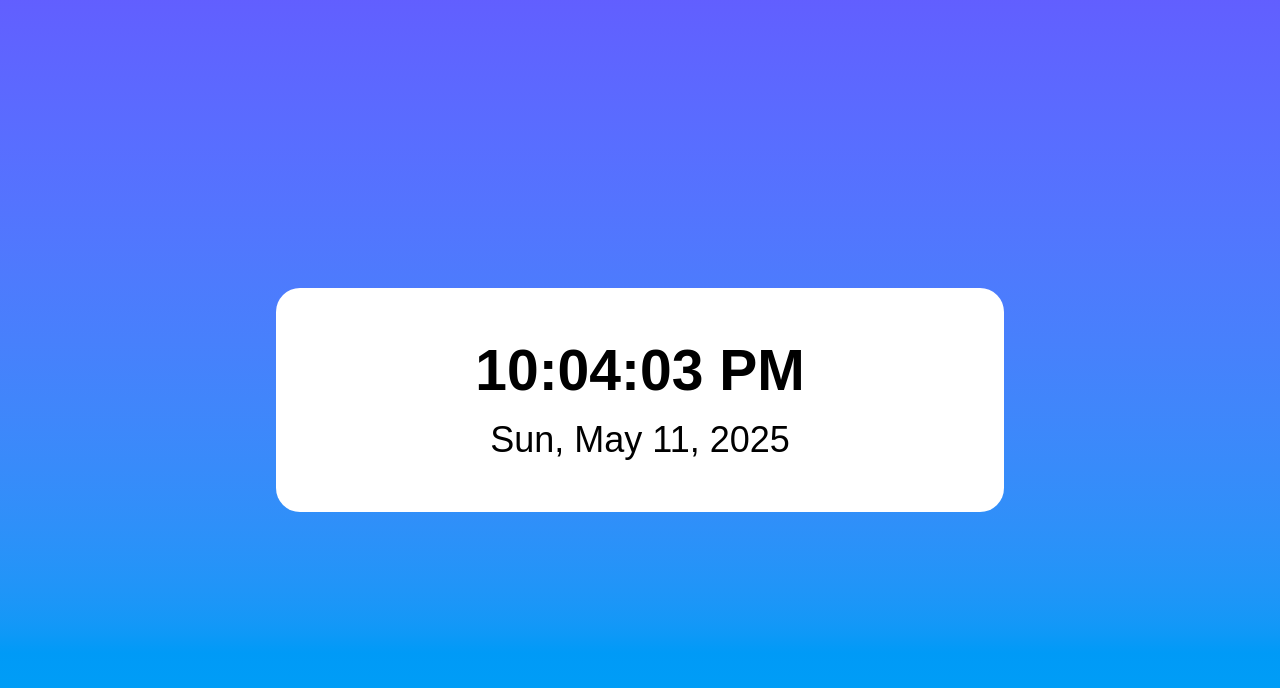
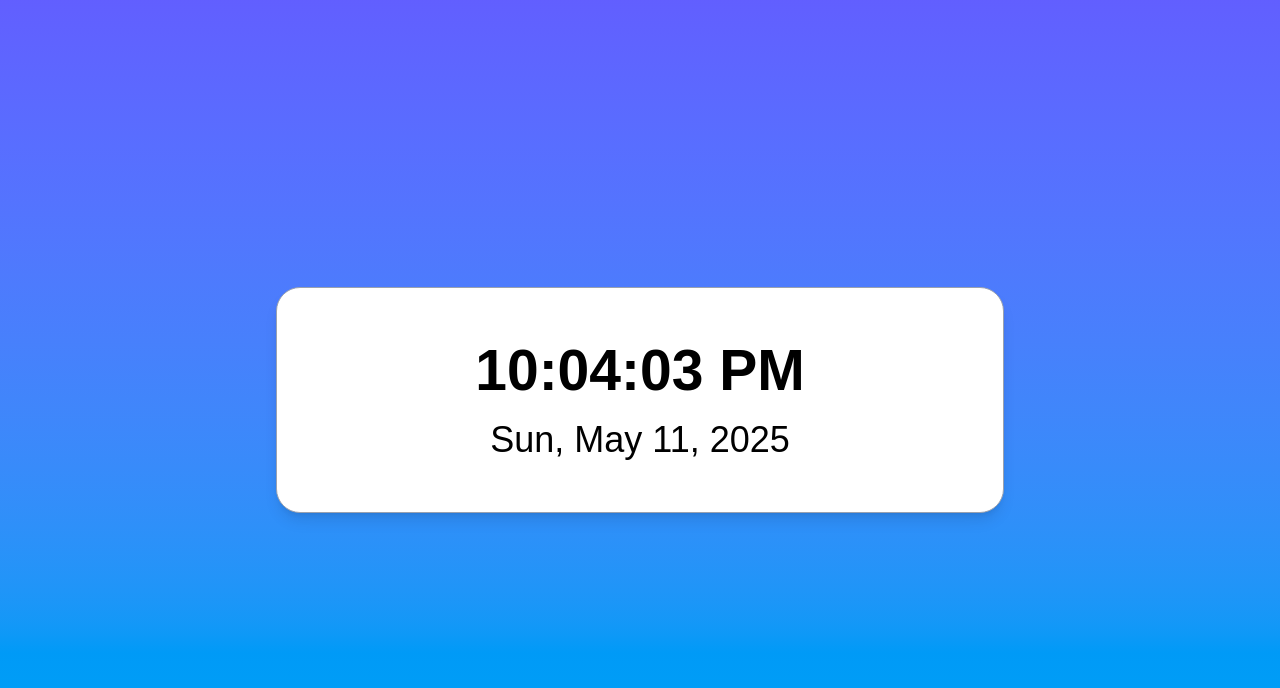
Before and after one commit to Sandydht/jam-digital, a Next.js app: page / in a window 1280 px wide. Shown: the top 688 px of the page. Built offline with nearby package versions, Linux system fonts and the light colour scheme.

Commit message:
feat: update styling

```diff
--- a/src/app/page.tsx
+++ b/src/app/page.tsx
@@ -7,7 +7,7 @@ export default function Home() {
 
   return (
     <div className="w-full h-full min-h-screen max-h-screen flex flex-col items-center justify-center bg-linear-to-t from-sky-500 to-indigo-500 p-[25px]">
-      <div className="w-full h-auto px-[25px] py-[50px] bg-white rounded-[24px] max-w-[728px] flex flex-col items-center justify-center gap-[16px]">
+      <div className="w-full h-auto px-[25px] py-[50px] bg-white rounded-[24px] max-w-[728px] flex flex-col items-center justify-center gap-[16px] shadow-lg border-[1px] border-gray-400">
         <p className="text-center text-[57px] leading-[64px] text-[#000000] font-semibold">
           {currentTime.toLocaleString(DateTime.TIME_WITH_SECONDS)}
         </p>
```
